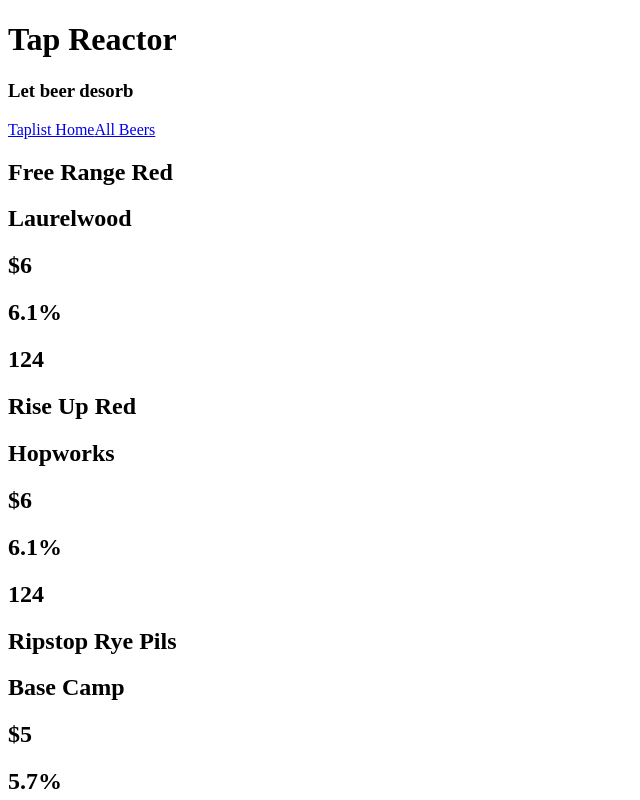
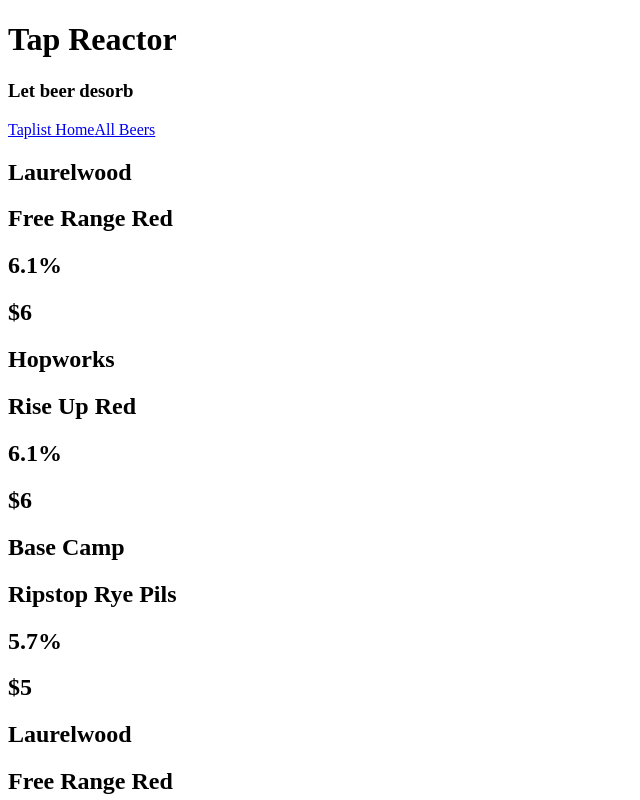
Before and after one commit to MCStuart/React-Tap-Room, a React app: page /#/ in a window 1280 px wide. Shown: the top 800 px of the page, without its empty margins (0-640 px from the left). Built offline with nearby package versions, Linux system fonts and the light colour scheme.

Commit message:
rearange display of beer taps

```diff
--- a/src/components/ErrorPage.jsx
+++ b/src/components/ErrorPage.jsx
@@ -1,3 +1,4 @@
+/* eslint-disable react/prop-types */
 import React from 'react';
 import { Link } from 'react-router-dom';
 import PropTypes from 'prop-types';
@@ -12,6 +13,7 @@
 }
 
 Page404.PropTypes = {
+
   location: PropTypes.object
 };
 
--- a/src/components/Taplist.jsx
+++ b/src/components/Taplist.jsx
@@ -4,11 +4,10 @@
 function Taplist(props) {
   return (
     <div>
+      <h2>{props.brand}</h2>
       <h2>{props.name}</h2>
-      <h2>{props.brand}</h2>
+      <h2>{props.ABV}</h2>
       <h2>{props.price}</h2>
-      <h2>{props.ABV}</h2>
-      <h2>{props.pintsLeft}</h2>
     </div>
   );
 }
```
